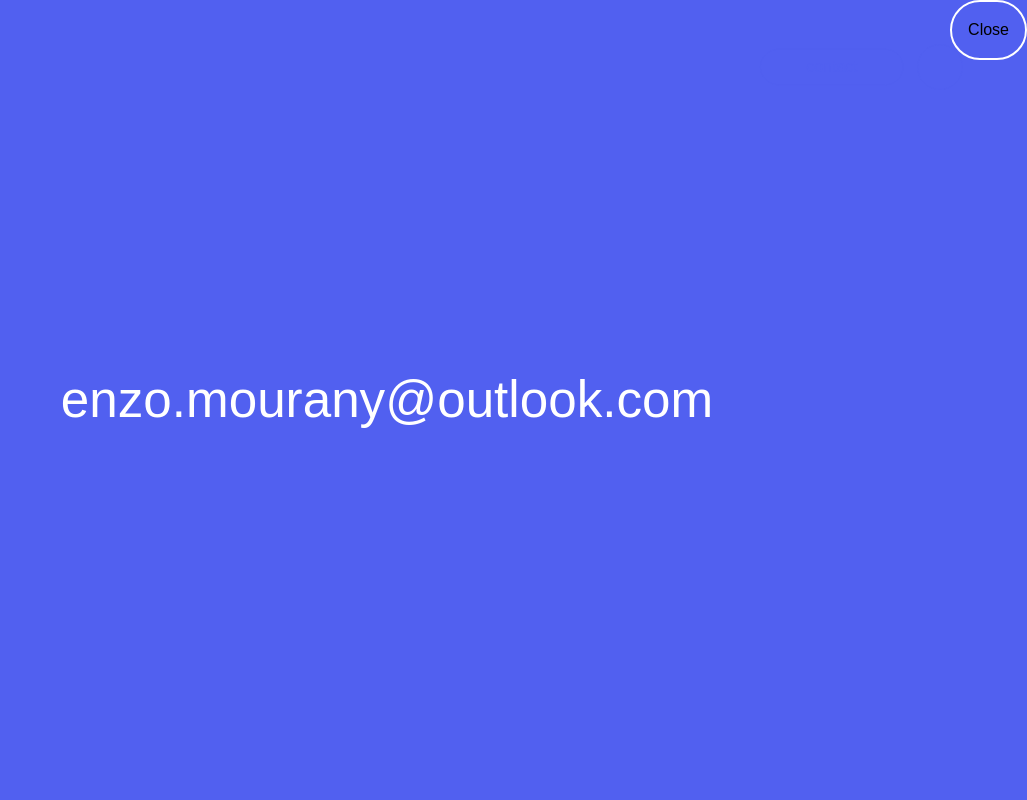
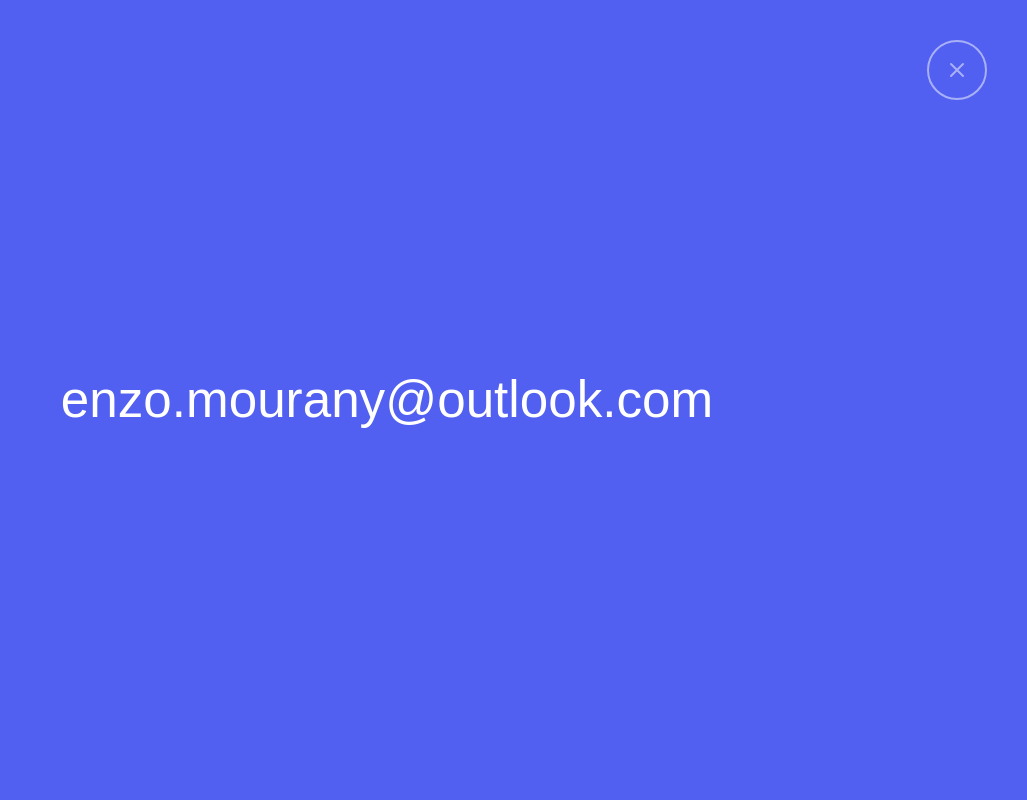
Before and after one commit to enzo-mourany/portfolio-v2, a Next.js app: page / in a window 1280 px wide. Both pictures are taken after a click on the button "contact". Shown: the top 800 px of the page, without its empty margins (253-1280 px from the left). Built offline with nearby package versions, Linux system fonts and the light colour scheme.

Commit message:
change UI button leave

```diff
--- a/components/EmailPage.tsx
+++ b/components/EmailPage.tsx
@@ -20,17 +20,19 @@
 
   return (
     <motion.div
-      className='hidden flex-col justify-center items-center fixed z-10 w-full h-full bg-blue'
+      className='hidden flex-col justify-center items-center fixed z-30 w-full h-full bg-blue'
       variants={variants}
       initial='closed'
       animate={isEmailPageOpen ? 'open' : 'closed'}
     >
       <div>
         <div
-          className='absolute top-0 right-0 p-4 border-2 border-white rounded-full cursor-pointer hover:bg-white hover:text-blue'
+          className='absolute top-0 right-0 p-4 m-10 border-2 border-white opacity-50 hover:opacity-100 rounded-full cursor-pointer transition-all duration-300 ease-in-out hover:rotate-180'
           onClick={() => handleEmailPageClose()}
         >
-          <p>Close</p>
+          <svg xmlns='http://www.w3.org/2000/svg' className='h-6 w-6' fill='none' viewBox='0 0 24 24' stroke='white'>
+            <path strokeLinecap='round' strokeLinejoin='round' strokeWidth={2} d='M6 18L18 6M6 6l12 12' />
+          </svg>
         </div>
       </div>
       <div className='flex flex-col justify-center items-center'>
```
